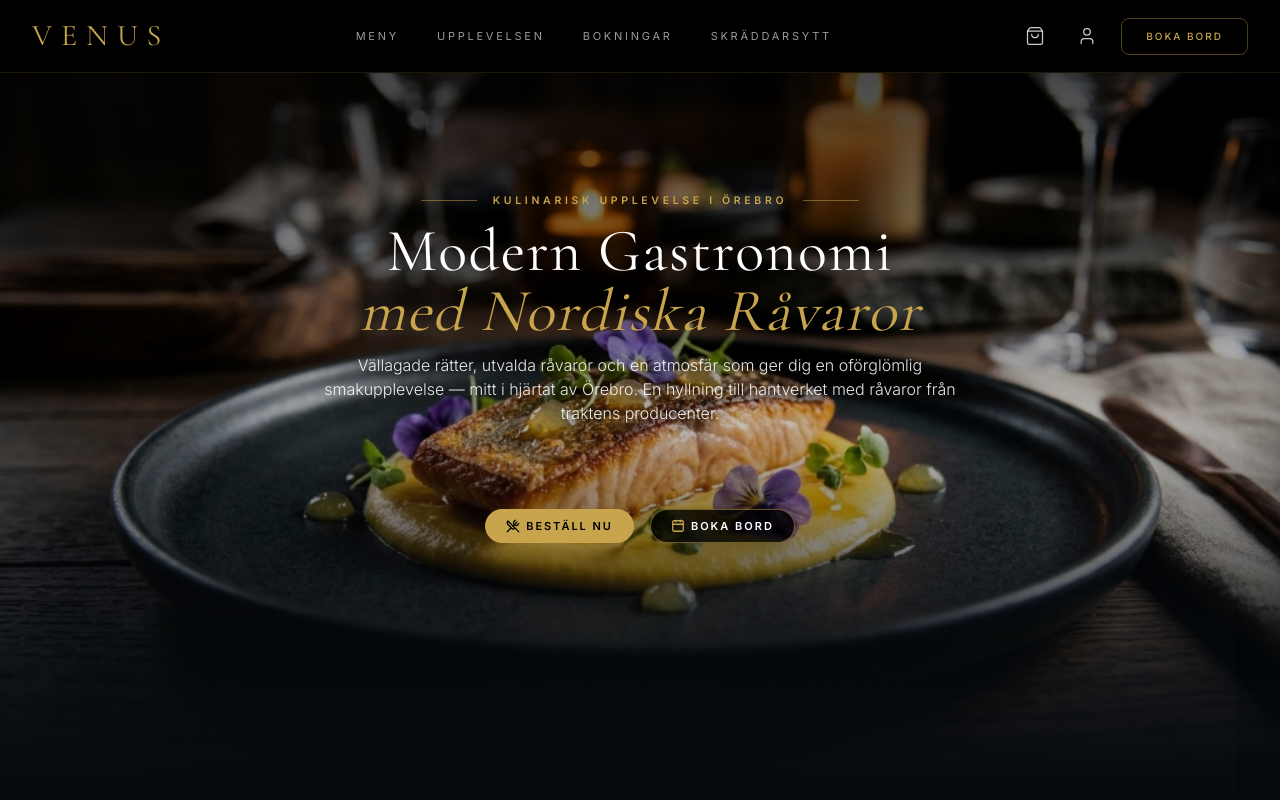
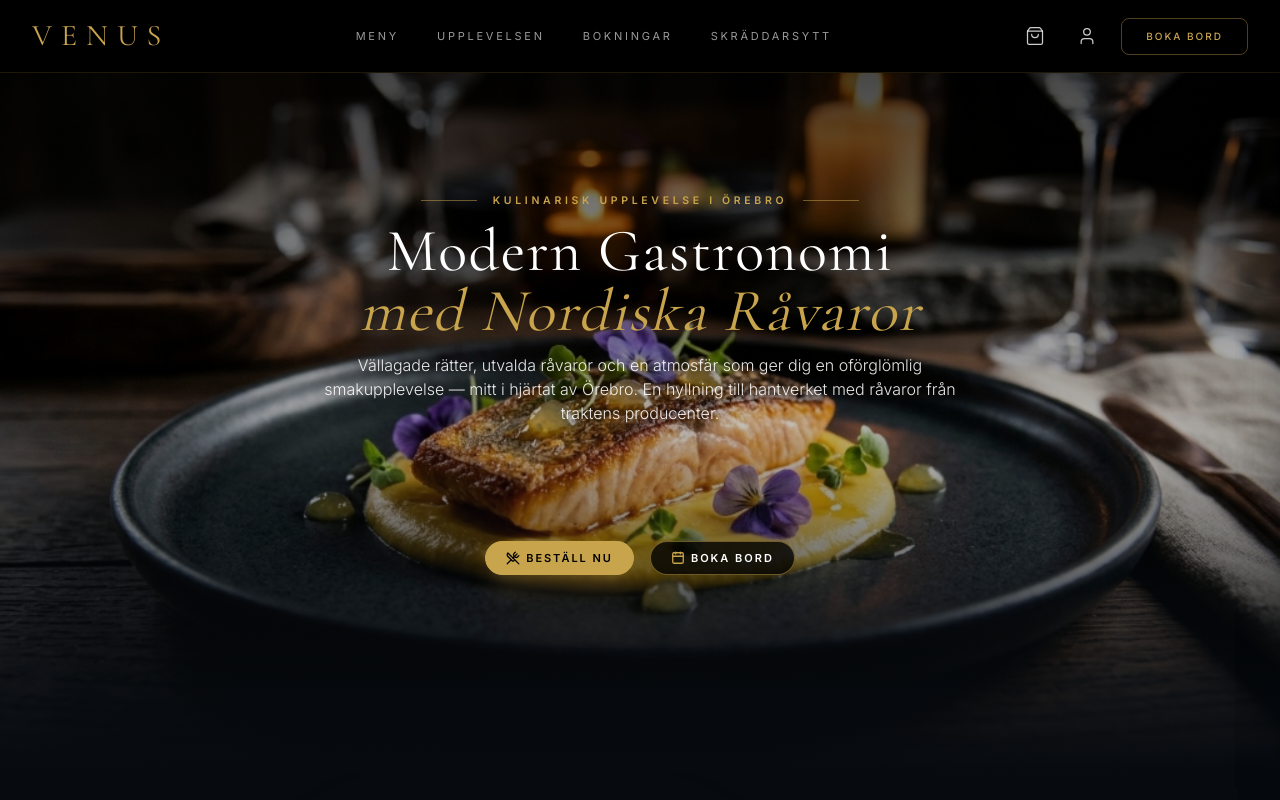
Before and after one commit to Moony2020/Venus-Restaurant, a React (Vite) app in the folder client/: page / in a window 1280 px wide. Shown: the top 800 px of the page. Built offline with nearby package versions, Linux system fonts and the light colour scheme; no server answers.

Commit message:
style(hero): push Beställ nu and Boka bord buttons down further

```diff
--- a/client/src/components/home/HeroSection.jsx
+++ b/client/src/components/home/HeroSection.jsx
@@ -38,8 +38,8 @@ const HeroSection = () => {
           Vällagade rätter, utvalda råvaror och en atmosfär som ger dig en oförglömlig smakupplevelse — mitt i hjärtat av Örebro. En hyllning till hantverket med råvaror från traktens producenter.
         </p>
 
-        {/* Action Buttons - Pushed down onto the puree below the salmon on mobile */}
-        <div className="flex flex-row items-center justify-center gap-2.5 sm:gap-4 w-auto mx-auto mt-28 sm:mt-14 md:mt-16 lg:mt-18 mb-2 animate-[fade-in-up_1s_ease-out_0.5s_both]">
+        {/* Action Buttons - Pushed down onto the puree below the salmon */}
+        <div className="flex flex-row items-center justify-center gap-2.5 sm:gap-4 w-auto mx-auto mt-32 sm:mt-20 md:mt-22 lg:mt-24 mb-2 animate-[fade-in-up_1s_ease-out_0.5s_both]">
           {/* Button 1: Beställ Nu */}
           <Link
             to="/menu"
@@ -61,7 +61,7 @@ const HeroSection = () => {
       </div>
 
       {/* 3 Info Highlights Row - Perfectly positioned on the plate rim */}
-      <div className="relative z-10 mt-20 sm:mt-28 md:mt-28 max-[1024px]:mt-28 lg:mt-20 hidden sm:flex flex-row items-center justify-center gap-3 sm:gap-3.5 lg:gap-4 w-full max-w-2xl mx-auto px-4 animate-[fade-in-up_1s_ease-out_0.65s_both]">
+      <div className="relative z-10 mt-16 sm:mt-20 md:mt-22 max-[1024px]:mt-22 lg:mt-18 hidden sm:flex flex-row items-center justify-center gap-3 sm:gap-3.5 lg:gap-4 w-full max-w-2xl mx-auto px-4 animate-[fade-in-up_1s_ease-out_0.65s_both]">
         {/* Feature 1 */}
         <div className="group flex-1 max-w-[220px] flex items-center gap-2.5 sm:gap-3 rounded-xl border border-white/10 bg-black/40 hover:bg-black/60 hover:border-gold/40 backdrop-blur-md px-3.5 py-2 sm:py-2.5 transition-all duration-300 shadow-xl shadow-black/30">
           <div className="flex h-8 w-8 shrink-0 items-center justify-center rounded-lg bg-gold/10 border border-gold/25 text-gold group-hover:bg-gold/20 group-hover:scale-105 transition-all duration-300">
```
